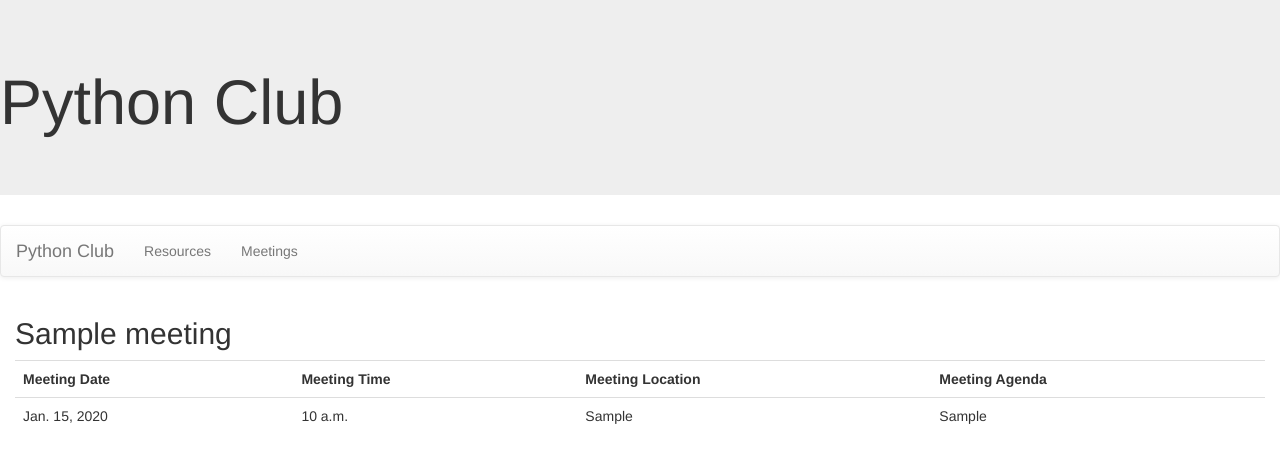
After one commit to hannahclee/pythonclub, a Django app: page /pythonclubapp/meetingdetail/1 in a window 1280 px wide. The commit adds this page. Shown: the top 463 px of the page. Run offline with Django 3.2, Linux system fonts and the light colour scheme; tables that the repository leaves empty hold one stand-in row (values such as "Sample post"); some libraries are stand-ins or nearby versions.

Commit message:
Assignment 6: Meeting and Detail

```diff
--- a/pythonclub/pythonclubapp/templates/base.html
+++ b/pythonclub/pythonclubapp/templates/base.html
@@ -17,7 +17,7 @@
 </div>
 <ul class="nav navbar-nav">
 <li><a href="{% url 'resources' %}">Resources</a> </li>
-<li>Dummy</li>
+<li><a href="{% url 'meetings' %}">Meetings</a> </li>
 </ul>
 </div>
 </nav>
--- /dev/null
+++ b/pythonclub/pythonclubapp/templates/pythonclubapp/details.html
@@ -0,0 +1,21 @@
+{% extends 'base.html' %}
+{% block content %}
+
+<h2>{{ detail.meetingtitle}}</h2>
+<table class='table'>
+    <tr>
+        <th>Meeting Date</th>
+        <th>Meeting Time</th>
+        <th>Meeting Location</th>
+        <th>Meeting Agenda</th>
+    </tr>
+    <tr>
+        <td>{{ detail.meetingdate}}</td>
+        <td>{{ detail.meetingtime}}</td>
+        <td>{{ detail.meetinglocation}}</td>
+        <td>{{ detail.agenda}}</td>
+    </tr>
+</table>
+
+
+{% endblock %}
--- a/pythonclub/pythonclubapp/urls.py
+++ b/pythonclub/pythonclubapp/urls.py
@@ -2,5 +2,8 @@ from django.urls import path
 from . import views
 urlpatterns=[
     path('', views.index, name='index'),
-    path('resources/', views.resources, name='resources')
+    path('resources/', views.resources, name='resources'),
+    path('meetings/', views.meetings, name='meetings'),
+    path('meetingdetail/<int:id>', views.meetingdetail, name='details'),
+
 ]
--- a/pythonclub/pythonclubapp/views.py
+++ b/pythonclub/pythonclubapp/views.py
@@ -1,5 +1,6 @@
-from django.shortcuts import render
+from django.shortcuts import render, get_object_or_404
 from .models import Resource
+from .models import Meeting
 
 # Create your views here.
 
@@ -9,3 +10,12 @@ def index(request) :
 def resources (request):
     resource_list=Resource.objects.all()
     return render (request, 'pythonclubapp/resources.html' , {'resource_list': resource_list})
+
+def meetings (request):
+    meeting_list=Meeting.objects.all()
+    return render (request, 'pythonclubapp/meetings.html' , {'meeting_list': meeting_list})
+
+def meetingdetail (request, id):
+    detail=get_object_or_404(Meeting, pk=id)
+    context = {'detail': detail}
+    return render (request, 'pythonclubapp/details.html' , context=context)
```
Also changed, not shown: pythonclub/pythonclubapp/templates/pythonclubapp/meetings.html (added, +20 -0 lines).
